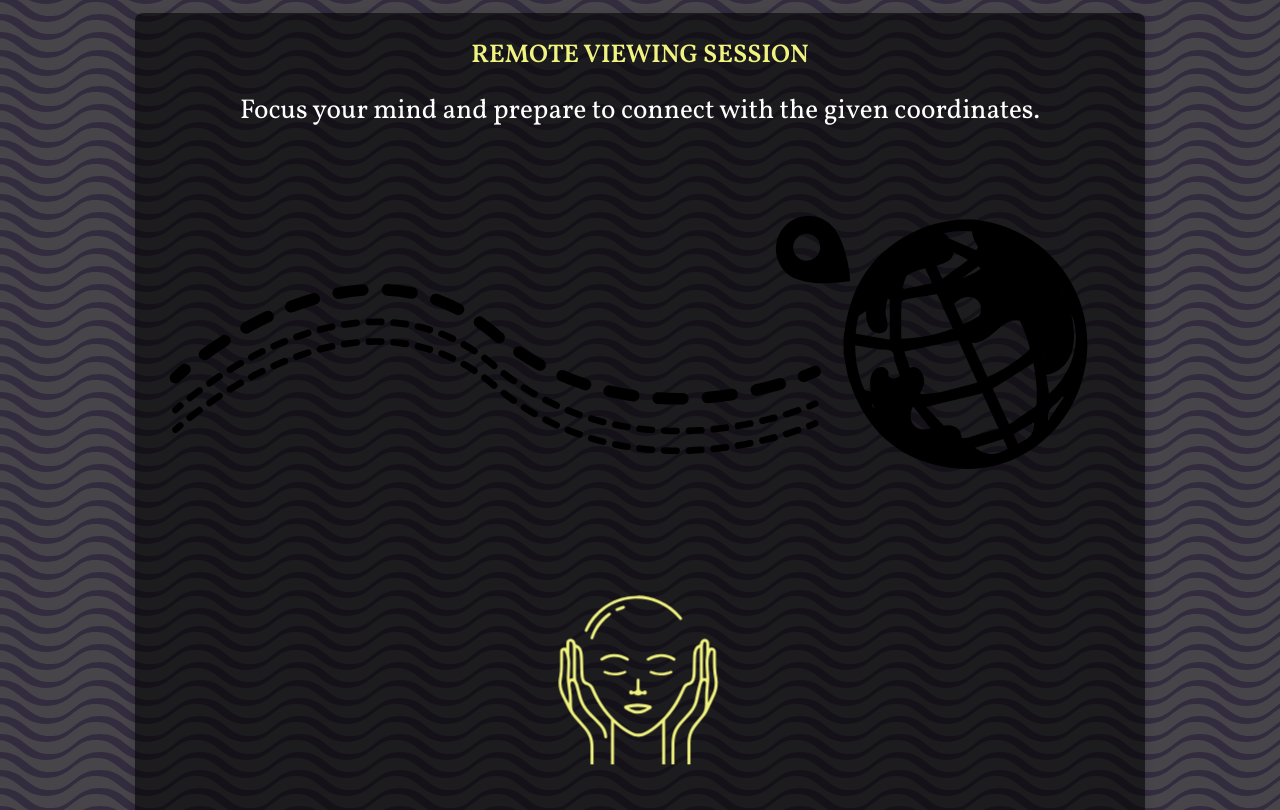
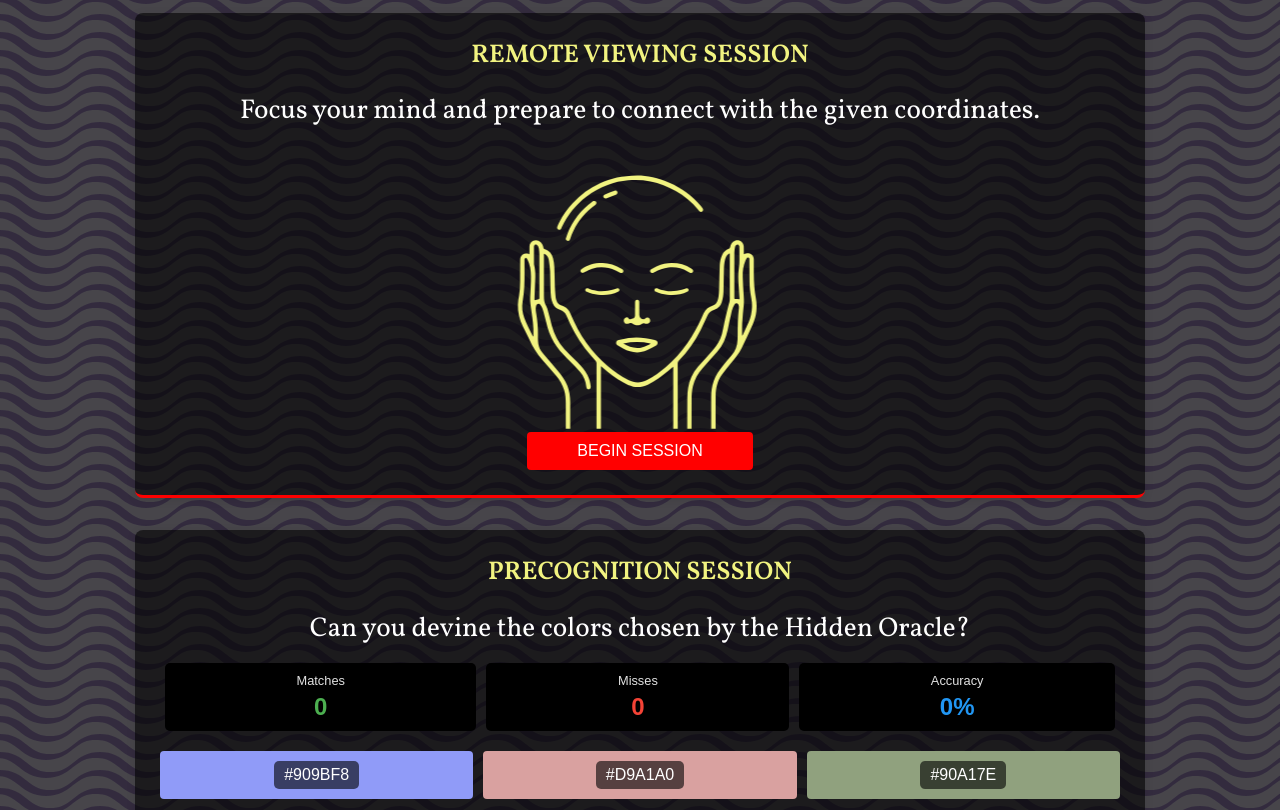
Before and after one commit to drinkingtheink/remote-viewers-club, a Vue app: page / in a window 1280 px wide. Shown: the part 670-1480 px from the top of the page. Built offline with nearby package versions, Linux system fonts and the light colour scheme; a web font is replaced by a local one.

Commit message:
animation fix

```diff
--- a/src/components/AppStage.vue
+++ b/src/components/AppStage.vue
@@ -174,6 +174,9 @@ export default {
 @import url('https://fonts.googleapis.com/css2?family=Amita:wght@400;700&family=Unica+One&display=swap');
 @import url('https://fonts.googleapis.com/css2?family=Vollkorn:ital,wght@0,400..900;1,400..900&display=swap');
 
+:root {
+  --the-yellow: #f1f380;
+}
 .modal-mask {
   position: fixed;
   z-index: 9998;
--- a/src/components/Globe.vue
+++ b/src/components/Globe.vue
@@ -22,19 +22,19 @@
             </g>
             <g id="lines">
                 <g id="top-line">
-                    <path class="cls-2" d="M18.64,278.43s4-3.73,11.35-9.79" />
-                    <path class="cls-4" d="M53.5,250.49c67.13-48.65,219.11-133.9,348.01-25.31,133.81,112.72,294.32,77.19,357.93,56.35" />
-                    <path class="cls-2" d="M773.44,276.65c8.97-3.33,13.91-5.59,13.91-5.59" />
+                    <path class="globe-anim-piece-2" d="M18.64,278.43s4-3.73,11.35-9.79" />
+                    <path class="globe-anim-piece-4" d="M53.5,250.49c67.13-48.65,219.11-133.9,348.01-25.31,133.81,112.72,294.32,77.19,357.93,56.35" />
+                    <path class="globe-anim-piece-2" d="M773.44,276.65c8.97-3.33,13.91-5.59,13.91-5.59" />
                 </g>
                 <g id="mid-line">
-                    <path class="cls-3" d="M18.64,317.22s1.95-1.81,5.61-4.97" />
+                    <path class="globe-anim-piece-3" d="M18.64,317.22s1.95-1.81,5.61-4.97" />
                     <path class="globe-anim-piece" d="M35.7,302.8c53.64-42.74,223.74-158.5,365.81-38.83,145.22,122.33,321.88,70.06,372.01,51.44" />
-                    <path class="cls-3" d="M780.44,312.75c4.51-1.8,6.91-2.9,6.91-2.9" />
+                    <path class="globe-anim-piece-3" d="M780.44,312.75c4.51-1.8,6.91-2.9,6.91-2.9" />
                 </g>
                 <g id="bot-line">
-                    <path class="cls-3" d="M18.64,340.91s1.95-1.81,5.61-4.97" />
+                    <path class="globe-anim-piece-3" d="M18.64,340.91s1.95-1.81,5.61-4.97" />
                     <path class="globe-anim-piece" d="M35.7,326.49c53.64-42.74,223.74-158.5,365.81-38.83,145.22,122.33,321.88,70.06,372.01,51.44" />
-                    <path class="cls-3" d="M780.44,336.44c4.51-1.8,6.91-2.9,6.91-2.9" />
+                    <path class="globe-anim-piece-3" d="M780.44,336.44c4.51-1.8,6.91-2.9,6.91-2.9" />
                 </g>
             </g>
         </svg>
@@ -54,5 +54,61 @@ export default {
 </script>
 
 <style>
-.globe-anim-piece{stroke-dasharray:14.85 14.85;}.globe-anim-piece,.cls-2,.cls-3,.cls-4{fill:none;stroke:#000;stroke-linecap:round;stroke-miterlimit:10;}.globe-anim-piece,.cls-3{stroke-width:8px;}.cls-2,.cls-4{stroke-width:14px;}.cls-4{stroke-dasharray:29.7 29.7;}
+
+.globe-animation * {
+    transition: all 0.2s;
+}
+
+#map-pin,
+#wire-globe,
+#land-mass-1,
+#land-mass-2 {
+    fill: var(--the-yellow);
+}
+
+#land-mass-2 {
+    opacity: 0;
+}
+
+.globe-anim-piece {
+	stroke-dasharray: 14.85 14.85;
+}
+
+.globe-anim-piece,
+.globe-anim-piece-2,
+.globe-anim-piece-3,
+.globe-anim-piece-4 {
+	fill: none;
+	stroke: var(--the-yellow);
+	stroke-linecap: round;
+	stroke-miterlimit: 10;
+}
+
+.globe-anim-piece,
+.globe-anim-piece-3 {
+	stroke-width: 8px;
+}
+
+.globe-anim-piece-2,
+.globe-anim-piece-4 {
+	stroke-width: 14px;
+}
+
+.globe-anim-piece-4 {
+	stroke-dasharray: 29.7 29.7;
+}
+
+#land-mass-1,
+#land-mass-2 {
+    display: none;
+}
+
+/* ANIMATION */
+#map-pin {
+    opacity: 0;
+}
+
+#lines {
+    opacity: 0;
+}
 </style>
--- a/src/components/RemoteViewingSim.vue
+++ b/src/components/RemoteViewingSim.vue
@@ -5,9 +5,9 @@
       <p>Focus your mind and prepare to connect with the given coordinates.</p>
 
       <section class="anim">
-        <globe class="globe left" />
+        <!-- <globe class="globe left" /> -->
         <psychicPerson class="psychic-anim" />
-        <globe class="globe right" />
+        <!-- <globe class="globe right" /> -->
       </section>
 
       <button @click="beginSession" class="btn-primary">Begin Session</button>
@@ -114,7 +114,7 @@ import { ref, watch } from 'vue';
 import sites from '../data/latLongSites';
 import failMsgs from '../data/failureFeedback';
 import psychicPerson from './Psychic';
-import globe from './Globe';
+// import globe from './Globe';
 
 // State variables
 const stage = ref('intro');
@@ -489,8 +489,17 @@ watch(penSize, () => {
   margin: 0 auto;
 }
 
-.psychic-anim {
-  max-width: 200px;
+.anim .psychic-anim {
+  max-width: 300px;
   margin: 0 auto;
 }
+
+.remote-viewing-container:hover #lines,
+.remote-viewing-container:hover .globe {
+  opacity: 1;
+}
+
+.globe {
+  opacity: 0.5;
+}
 </style>
```
